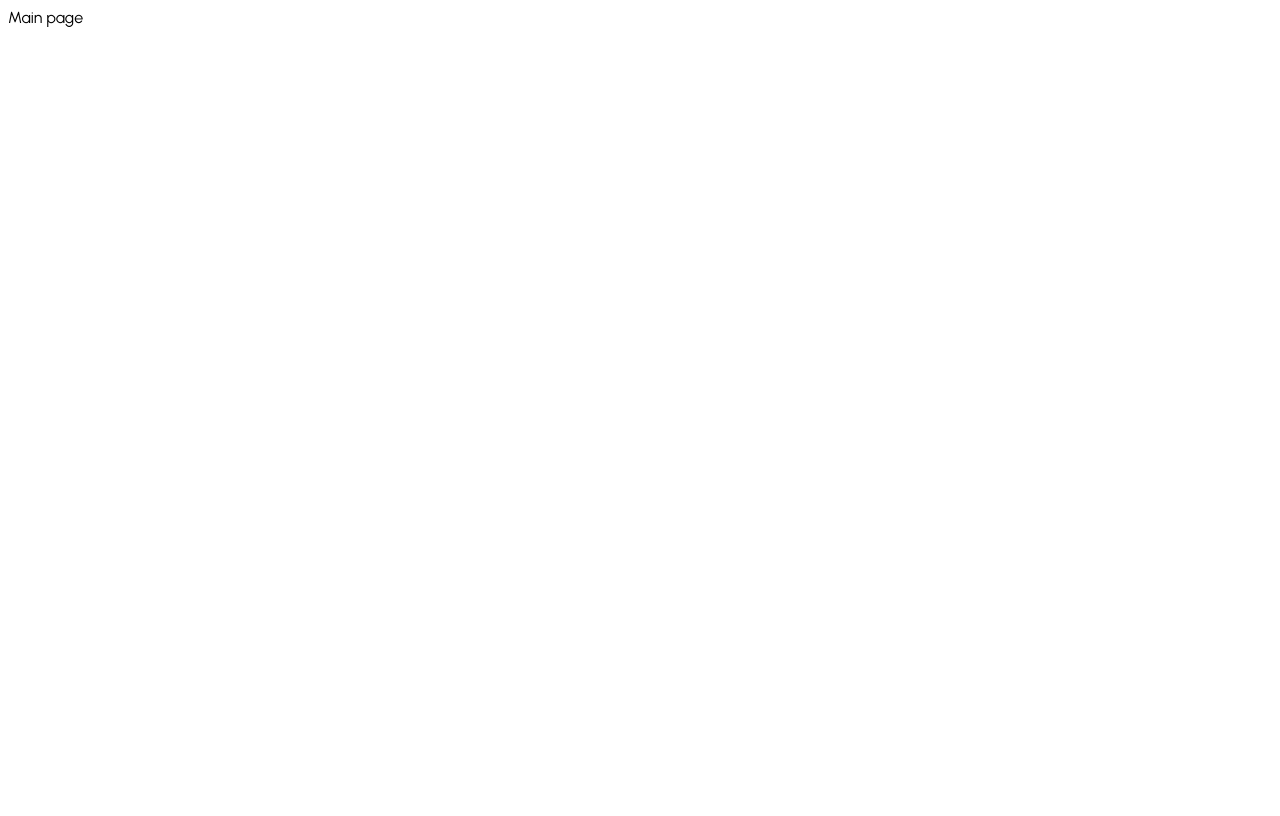
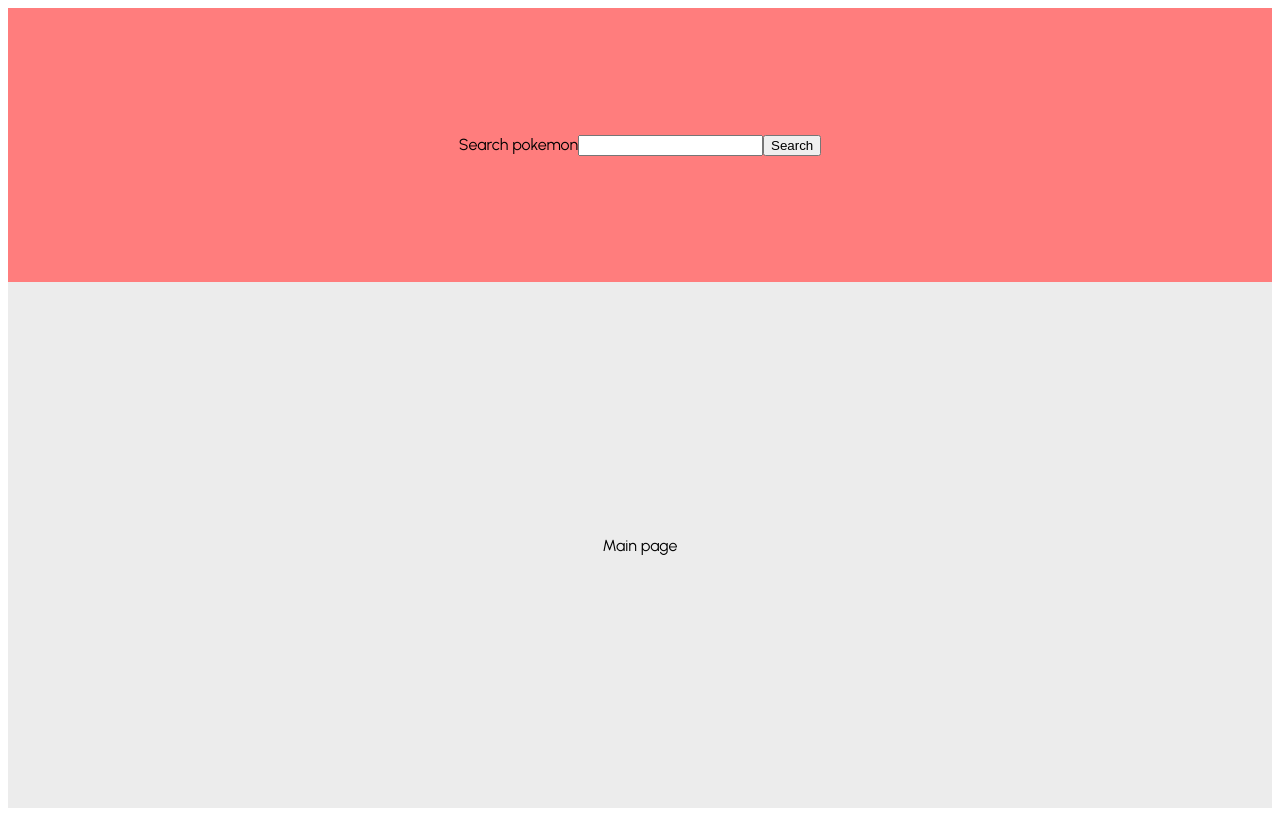
Before and after one commit to AlxndrSmk/React-Components, a React (Vite) app in the folder react-components/: page / in a window 1280 px wide. Built offline with nearby package versions, Linux system fonts and the light colour scheme.

Commit message:
feat: add search field

```diff
--- a/react-components/src/App.tsx
+++ b/react-components/src/App.tsx
@@ -1,4 +1,13 @@
 import React from 'react';
+import SearchInput from './components/SearchInput/SearchInput';
 
-const App: React.FC = () => <div>Main page</div>;
+const App: React.FC = () => (
+  <div className="wrapper">
+    <div className="section__top">
+      <SearchInput />
+    </div>
+    <div className="section__bottom">Main page</div>
+  </div>
+);
+
 export default App;
--- /dev/null
+++ b/react-components/src/components/SearchInput/SearchInput.tsx
@@ -0,0 +1,41 @@
+import { Component } from 'react';
+
+class SearchInput extends Component {
+  constructor(props) {
+    super(props);
+
+    this.state = {
+      inputValue: '',
+      data: null,
+    };
+
+    this.handleSubmit = this.handleSubmit.bind(this);
+  }
+
+  async handleSubmit(event) {
+    event.preventDefault();
+
+    try {
+      const responce = await fetch('https://pokeapi.co/api/v2/ability/hp/');
+      const data = await responce.json();
+
+      console.log(data);
+    } catch (error) {
+      console.log(error);
+    }
+  }
+
+  render() {
+    return (
+      <form onSubmit={this.handleSubmit}>
+        <label>
+          Search pokemon
+          <input type="text" name="name" value={this.state.inputValue} />
+        </label>
+        <input type="submit" value="Search" />
+      </form>
+    );
+  }
+}
+
+export default SearchInput;
--- a/react-components/src/index.scss
+++ b/react-components/src/index.scss
@@ -12,9 +12,26 @@ code {
   font-family: source-code-pro, Menlo, Monaco, Consolas, 'Courier New', monospace;
 }
 
-.App {
-  background-color: #ebedf0;
+.wrapper {
   display: flex;
   flex-direction: column;
   min-height: 100vh;
 }
+
+.section {
+  &__top {
+    background-color: #ff7d7d;
+    display: flex;
+    flex: 1;
+    align-items: center;
+    justify-content: center;
+  }
+
+  &__bottom {
+    background-color: #ececec;
+    display: flex;
+    flex: 2;
+    align-items: center;
+    justify-content: center;
+  }
+}
--- /dev/null
+++ b/react-components/src/services/api/getData.ts
@@ -0,0 +1,5 @@
+// const getData = async () => {
+//   try {
+//     const responce = await
+//   } catch {}
+// };
```
Also changed, not shown: react-components/src/types/types.ts (added).
